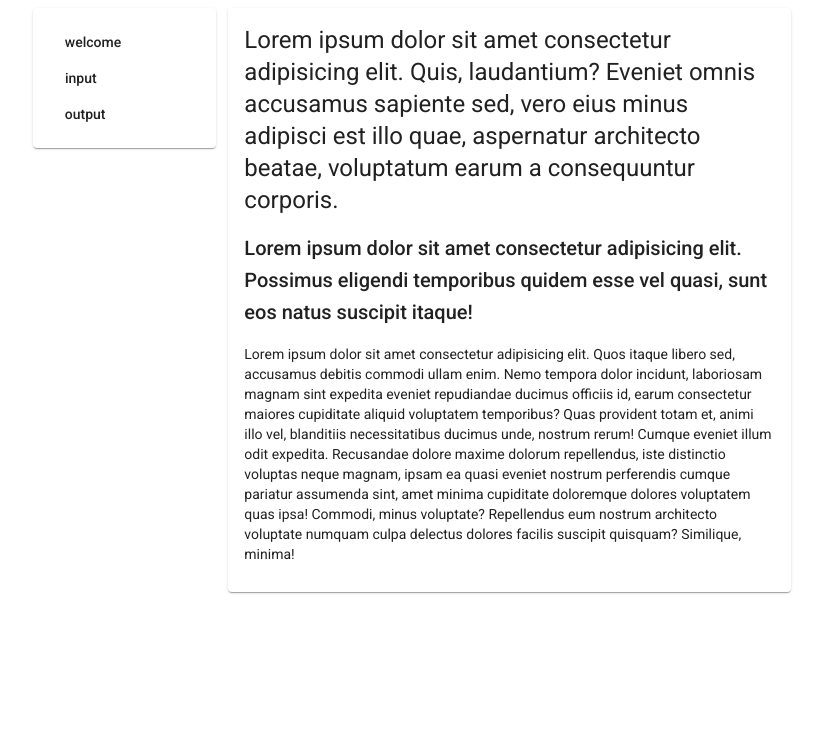
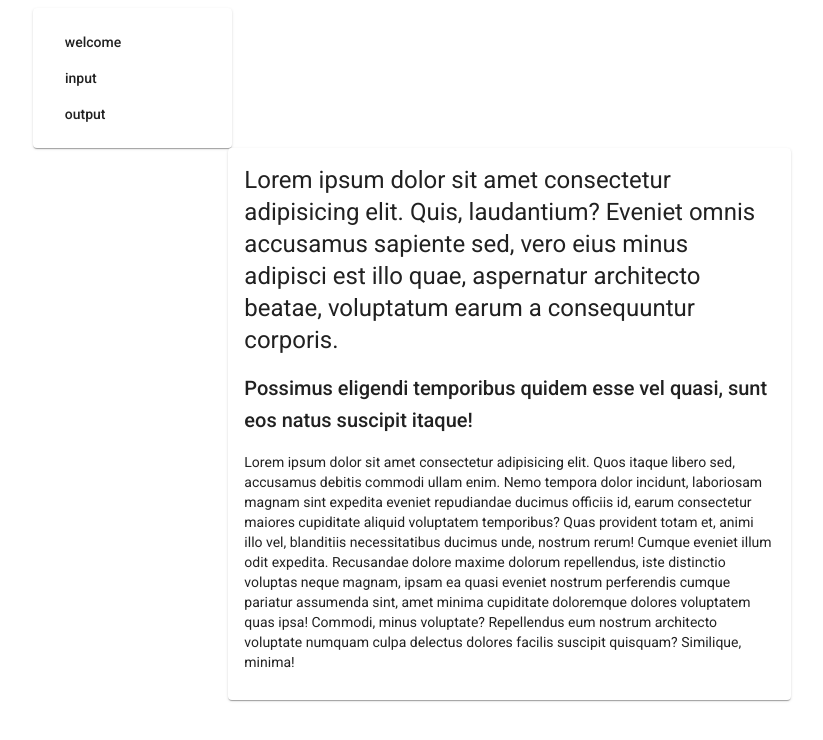
Before and after one commit to Viktor5528/Navigation, an Angular app: page / in a window 1280 px wide. Shown: the top 740 px of the page, without its empty margins (228-1051 px from the left). Built offline with nearby package versions, Linux system fonts and the light colour scheme.

Commit message:
correct tab

```diff
--- a/src/app/app.module.ts
+++ b/src/app/app.module.ts
@@ -23,6 +23,7 @@ import { InpDataComponent } from './inp-data/inp-data.component';
 import { OutDataComponent } from './out-data/out-data.component';
 import { WelcomeComponent } from './welcome/welcome.component';
 import { SnackComponent } from './snack/snack.component';
+
 
 
 
--- a/src/app/bnt-left/bnt-left.component.ts
+++ b/src/app/bnt-left/bnt-left.component.ts
@@ -1,4 +1,4 @@
-import { Component, Input, OnInit, Output } from '@angular/core';
+import { Component, Input } from '@angular/core';
 
 @Component({
   selector: 'app-bnt-left',
--- a/src/app/header/header.component.scss
+++ b/src/app/header/header.component.scss
@@ -1,5 +1,5 @@
 mat-card{
     display: run-in;
     float: left;
-    width: 20%;
+    width: 22%;
 }
--- a/src/app/out-data/out-data.component.ts
+++ b/src/app/out-data/out-data.component.ts
@@ -1,5 +1,5 @@
 import { getLocaleDateFormat } from '@angular/common';
-import { Component, OnInit } from '@angular/core';
+import { Component } from '@angular/core';
 import { Observable } from 'rxjs';
 import { DataService } from '../data.service';
 
--- a/src/app/welcome/welcome.component.html
+++ b/src/app/welcome/welcome.component.html
@@ -4,8 +4,8 @@
   aspernatur architecto beatae, voluptatum earum a consequuntur corporis.
 </h1>
 <h2>
-  Lorem ipsum dolor sit amet consectetur adipisicing elit. Possimus eligendi
-  temporibus quidem esse vel quasi, sunt eos natus suscipit itaque!
+  Possimus eligendi temporibus quidem esse vel quasi, sunt eos natus suscipit
+  itaque!
 </h2>
 <p>
   Lorem ipsum dolor sit amet consectetur adipisicing elit. Quos itaque libero
```
Also changed, not shown: src/app/snack/snack.component.scss (line endings or trailing spaces).
